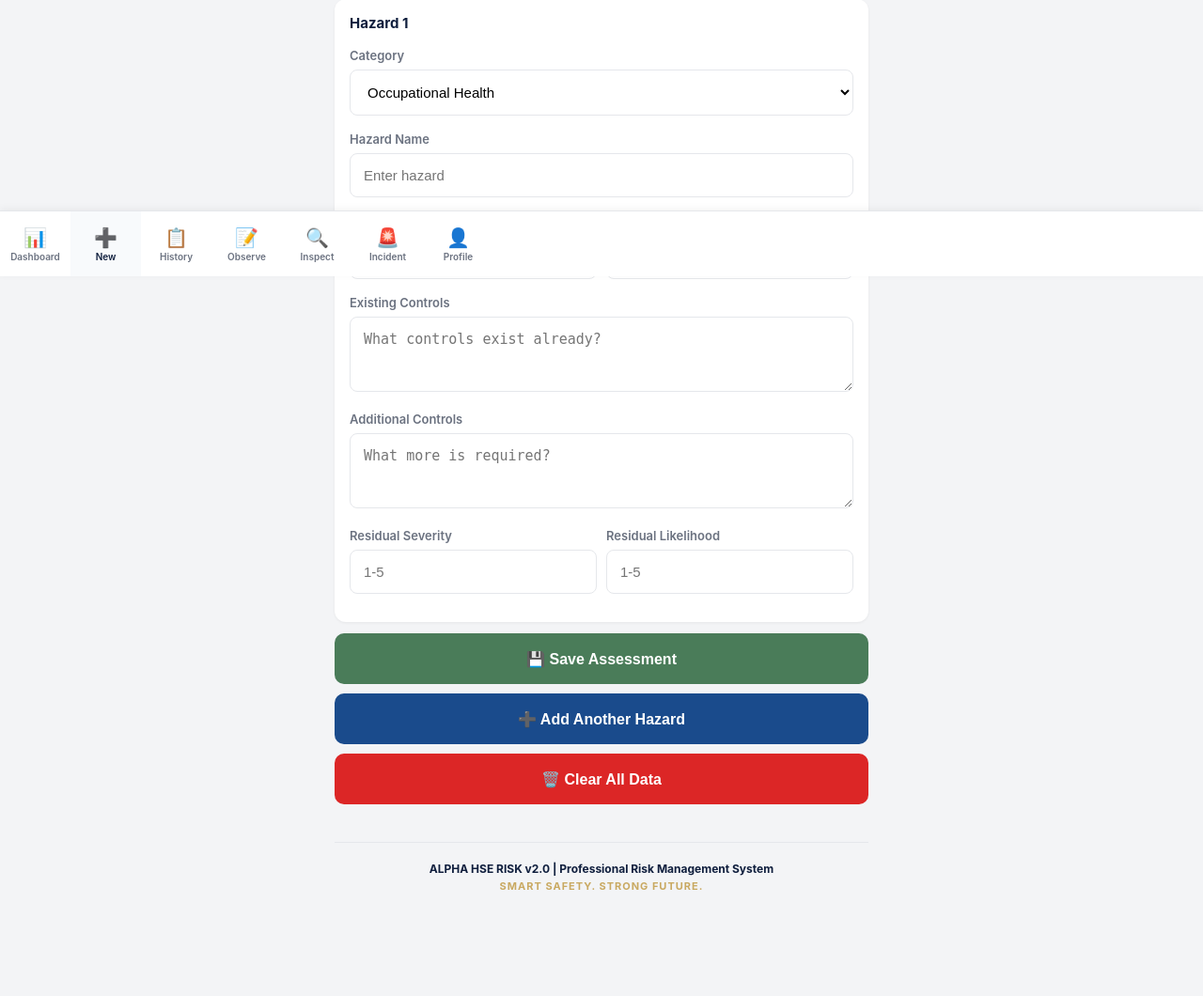
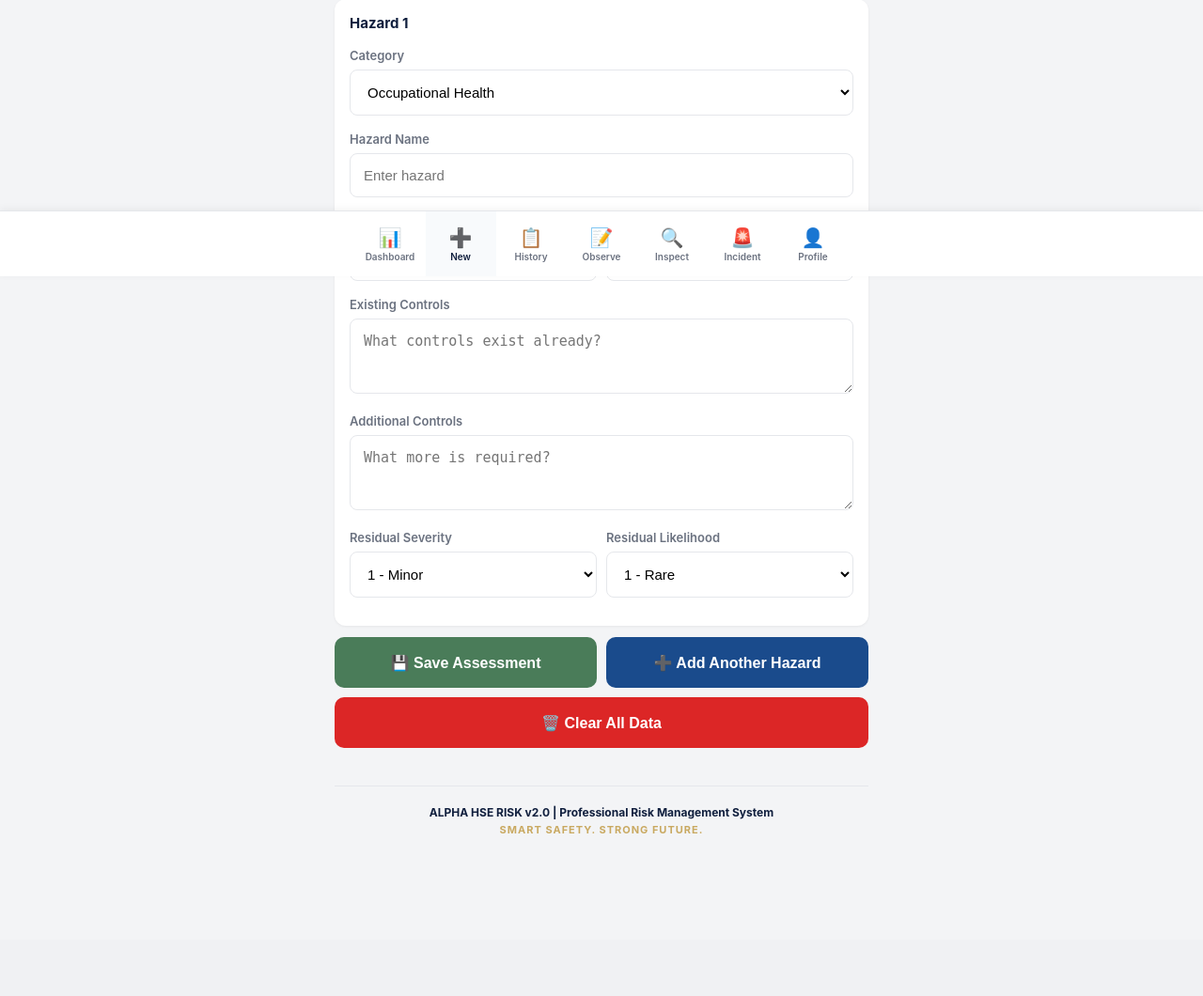
Before and after one commit to Iniobongcodex2/alpha-hse-risk-web, a Flask app: page /new in a window 1280 px wide. Shown: the part 506-1566 px from the top of the page at 94% size. After the commit the page ends 1393 px from the top, so only its background shows below. Run offline with Flask 3, Linux system fonts and the light colour scheme; the visitor is signed in with stand-in values (Sample User, id 1); some libraries are stand-ins or nearby versions.

Commit message:
UI Fix: Centered bottom navigation and fixed button wrapping

```diff
--- a/templates/base.html
+++ b/templates/base.html
@@ -28,19 +28,15 @@
             padding-bottom: 70px;
         }
 
-        /* ---- DARK MODE THEME (FIXED) ---- */
+        /* ---- DARK MODE THEME ---- */
         body.dark-mode {
-            background: #0A1E3D !important; /* Navy Background */
+            background: #0A1E3D !important;
             color: #F3F4F6;
         }
-
-        /* Make cards a slightly lighter blue so they stand out */
         body.dark-mode .card {
             background: #1A4B8C !important;
             color: #FFFFFF;
         }
-
-        /* Ensure text is visible inside the cards */
         body.dark-mode h2,
         body.dark-mode h3,
         body.dark-mode p,
@@ -48,8 +44,6 @@
         body.dark-mode span {
             color: #FFFFFF !important;
         }
-
-        /* Make sure inputs and dropdowns are visible */
         body.dark-mode input,
         body.dark-mode select,
         body.dark-mode textarea {
@@ -57,8 +51,6 @@
             color: #FFFFFF !important;
             border-color: #1A4B8C !important;
         }
-
-        /* Header and Nav colors */
         body.dark-mode .app-header {
             background: #051024;
         }
@@ -102,7 +94,7 @@
             margin: 0 auto;
         }
 
-        /* ---- BOTTOM NAV (SWIPEABLE) ---- */
+        /* ---- BOTTOM NAV (SWIPEABLE & CENTERED) ---- */
         .app-nav {
             position: fixed;
             bottom: 0;
@@ -112,6 +104,10 @@
             background: #FFFFFF;
             border-top: 1px solid #E5E7EB;
             display: flex;
+
+            /* NEW: Center the tabs on desktop */
+            justify-content: center;
+
             z-index: 100;
             box-shadow: 0 -2px 8px rgba(0,0,0,0.05);
 
@@ -145,6 +141,13 @@
         .app-nav a .nav-icon {
             font-size: 20px;
             margin-bottom: 2px;
+        }
+
+        /* Mobile Override: Start from left if it overflows */
+        @media (max-width: 768px) {
+            .app-nav {
+                justify-content: flex-start;
+            }
         }
 
         /* ---- CARDS / TILES ---- */
@@ -192,6 +195,11 @@
     <div class="app-header">
         <h1>{% block header_title %}ALPHA HSE RISK{% endblock %}</h1>
         <button onclick="toggleDarkMode()" style="position: absolute; right: 15px; background: none; border: none; font-size: 20px; cursor: pointer;">🌙</button>
+    </div>
+
+    <!-- NEW: Pending Sync Indicator -->
+    <div id="sync-indicator" style="display: none; position: fixed; top: 60px; left: 0; right: 0; background: #FEF3C7; color: #92400E; text-align: center; font-size: 12px; font-weight: bold; padding: 5px; z-index: 99;">
+        🟡 Pending Sync
     </div>
 
     <div class="app-content">
@@ -288,7 +296,19 @@
             if (!navigator.onLine) return;
             let queue = [];
             try { queue = JSON.parse(localStorage.getItem('alpha_pending_assessments') || '[]'); } catch (e) { return; }
-            if (queue.length === 0) return;
+
+            const indicator = document.getElementById('sync-indicator');
+
+            if (queue.length === 0) {
+                if(indicator) indicator.style.display = 'none';
+                return;
+            }
+
+            if(indicator) {
+                indicator.style.display = 'block';
+                indicator.textContent = `🟡 ${queue.length} Pending Sync`;
+            }
+
             let remaining = [];
             let syncedCount = 0;
             for (let item of queue) {
--- a/templates/new_assessment.html
+++ b/templates/new_assessment.html
@@ -5,6 +5,7 @@
 {% block content %}
 
 <form method="POST" action="/new" id="assessment-form">
+    <input type="hidden" name="csrf_token" value="{{ csrf_token() }}">
 
     <!-- ASSESSMENT DETAILS -->
     <div class="card">
@@ -75,13 +76,25 @@
             <div style="display:flex; gap:10px;">
                 <div style="flex:1;">
                     <label style="font-size:13px; color:#6B7280; font-weight:600;">Severity (1-5)</label>
-                    <input type="number" name="severity[]" min="1" max="5" placeholder="1-5" required
-                           style="width:100%; padding:14px; margin:6px 0 14px; border:1px solid #E5E7EB; border-radius:8px; font-size:15px;">
+                    <select name="severity[]" required
+                            style="width:100%; padding:14px; margin:6px 0 14px; border:1px solid #E5E7EB; border-radius:8px; font-size:15px; background:#FFFFFF;">
+                        <option value="1">1 - Minor</option>
+                        <option value="2">2 - Low</option>
+                        <option value="3">3 - Moderate</option>
+                        <option value="4">4 - Major</option>
+                        <option value="5">5 - Fatal/Critical</option>
+                    </select>
                 </div>
                 <div style="flex:1;">
                     <label style="font-size:13px; color:#6B7280; font-weight:600;">Likelihood (1-5)</label>
-                    <input type="number" name="likelihood[]" min="1" max="5" placeholder="1-5" required
-                           style="width:100%; padding:14px; margin:6px 0 14px; border:1px solid #E5E7EB; border-radius:8px; font-size:15px;">
+                    <select name="likelihood[]" required
+                            style="width:100%; padding:14px; margin:6px 0 14px; border:1px solid #E5E7EB; border-radius:8px; font-size:15px; background:#FFFFFF;">
+                        <option value="1">1 - Rare</option>
+                        <option value="2">2 - Unlikely</option>
+                        <option value="3">3 - Possible</option>
+                        <option value="4">4 - Likely</option>
+                        <option value="5">5 - Almost Certain</option>
+                    </select>
                 </div>
             </div>
 
@@ -96,34 +109,44 @@
             <div style="display:flex; gap:10px;">
                 <div style="flex:1;">
                     <label style="font-size:13px; color:#6B7280; font-weight:600;">Residual Severity</label>
-                    <input type="number" name="residual_severity[]" min="1" max="5" placeholder="1-5" required
-                           style="width:100%; padding:14px; margin:6px 0 14px; border:1px solid #E5E7EB; border-radius:8px; font-size:15px;">
+                    <select name="residual_severity[]" required
+                            style="width:100%; padding:14px; margin:6px 0 14px; border:1px solid #E5E7EB; border-radius:8px; font-size:15px; background:#FFFFFF;">
+                        <option value="1">1 - Minor</option>
+                        <option value="2">2 - Low</option>
+                        <option value="3">3 - Moderate</option>
+                        <option value="4">4 - Major</option>
+                        <option value="5">5 - Fatal/Critical</option>
+                    </select>
                 </div>
                 <div style="flex:1;">
                     <label style="font-size:13px; color:#6B7280; font-weight:600;">Residual Likelihood</label>
-                    <input type="number" name="residual_likelihood[]" min="1" max="5" placeholder="1-5" required
-                           style="width:100%; padding:14px; margin:6px 0 14px; border:1px solid #E5E7EB; border-radius:8px; font-size:15px;">
+                    <select name="residual_likelihood[]" required
+                            style="width:100%; padding:14px; margin:6px 0 14px; border:1px solid #E5E7EB; border-radius:8px; font-size:15px; background:#FFFFFF;">
+                        <option value="1">1 - Rare</option>
+                        <option value="2">2 - Unlikely</option>
+                        <option value="3">3 - Possible</option>
+                        <option value="4">4 - Likely</option>
+                        <option value="5">5 - Almost Certain</option>
+                    </select>
                 </div>
             </div>
         </div>
     </div>
 
-    <!-- BUTTONS -->
-    <div style="display:flex; flex-direction:column; gap:10px; margin-top:10px; margin-bottom: 20px;">
-        <button type="submit" class="btn-primary btn-green" style="width:100%;">
+    <!-- BUTTONS (Fixed Alignment) -->
+    <div style="display:flex; flex-wrap: wrap; gap:10px; margin-top:10px; margin-bottom: 20px; justify-content: center;">
+        <button type="submit" class="btn-primary btn-green" style="flex: 1; min-width: 200px;">
             💾 Save Assessment
         </button>
 
-        <button type="button" onclick="addHazard()" class="btn-primary" style="background:#1A4B8C; color:#FFFFFF; width:100%;">
+        <button type="button" onclick="addHazard()" class="btn-primary" style="background:#1A4B8C; color:#FFFFFF; flex: 1; min-width: 200px;">
             ➕ Add Another Hazard
         </button>
 
-        <!-- CLEAR ALL BUTTON -->
-        <button type="button" onclick="clearAll()" class="btn-primary" style="background:#DC2626; color:#FFFFFF; width:100%;">
+        <button type="button" onclick="clearAll()" class="btn-primary" style="background:#DC2626; color:#FFFFFF; flex: 1; min-width: 200px;">
             🗑️ Clear All Data
         </button>
     </div>
-
 </form>
 
 <script>
@@ -151,14 +174,14 @@
         // Clone the first block
         const newBlock = firstBlock.cloneNode(true);
 
-        // Clear the input values in the new block
-        newBlock.querySelectorAll('input, textarea, select').forEach(input => {
-            if (input.type !== 'number') input.value = '';
+        // Clear the input values and reset dropdowns in the new block
+        newBlock.querySelectorAll('input, textarea').forEach(input => {
             input.value = '';
         });
+        newBlock.querySelectorAll('select').forEach(select => {
+            select.selectedIndex = 0;
+        });
 
-        // Reset the dropdown to the first option
-        newBlock.querySelector('.category-select').selectedIndex = 0;
         newBlock.querySelector('.custom-category-div').style.display = 'none';
 
         // Update the Hazard Number title
@@ -193,24 +216,23 @@
     function clearAll() {
         if (confirm("Are you sure you want to clear the entire form? All unsaved data will be lost.")) {
             const form = document.getElementById('assessment-form');
-            form.reset(); // Resets all standard inputs
+            form.reset();
 
             const container = document.getElementById('hazards-container');
             const blocks = container.querySelectorAll('.hazard-block');
 
-            // Remove all extra hazard blocks, keeping only the first one
             for (let i = 1; i < blocks.length; i++) {
                 blocks[i].remove();
             }
 
-            // Reset the first block completely
             const firstBlock = container.querySelector('.hazard-block');
             if (firstBlock) {
-                firstBlock.querySelectorAll('input, textarea, select').forEach(input => {
+                firstBlock.querySelectorAll('input, textarea').forEach(input => {
                     input.value = '';
                 });
-                const select = firstBlock.querySelector('.category-select');
-                if (select) select.selectedIndex = 0;
+                firstBlock.querySelectorAll('select').forEach(select => {
+                    select.selectedIndex = 0;
+                });
 
                 const customDiv = firstBlock.querySelector('.custom-category-div');
                 if (customDiv) customDiv.style.display = 'none';
@@ -226,12 +248,11 @@
         if (!form) return;
 
         form.addEventListener('submit', async function(event) {
-            event.preventDefault(); // Always stop default submission
+            event.preventDefault();
 
             const formData = new FormData(form);
             const assessment = {};
 
-            // Build the JSON object, preserving arrays for multiple hazards
             formData.forEach((value, key) => {
                 if (!assessment[key]) {
                     assessment[key] = [];
@@ -241,13 +262,17 @@
             assessment['saved_at'] = new Date().toISOString();
 
             try {
-                // Try to send to the server
+                // Wait 15 seconds before timing out (allows Render to wake up)
+                const controller = new AbortController();
+                const timeoutId = setTimeout(() => controller.abort(), 15000);
+
                 let response = await fetch('/new', {
                     method: 'POST',
-                    body: formData
+                    body: formData,
+                    signal: controller.signal
                 });
+                clearTimeout(timeoutId);
 
-                // If session expired and we got redirected to login
                 if (response.redirected && response.url.includes('/login')) {
                     alert("Your session expired. Please log in again.");
                     window.location.href = '/login';
@@ -255,12 +280,11 @@
                 }
 
                 if (response.ok) {
-                    window.location.href = '/history'; // Success!
+                    window.location.href = '/history';
                 } else {
                     throw new Error('Server returned an error');
                 }
             } catch (error) {
-                // FALLBACK: If the fetch fails (offline, server asleep, etc.)
                 let queue = [];
                 try {
                     queue = JSON.parse(localStorage.getItem('alpha_pending_assessments') || '[]');
@@ -277,7 +301,6 @@
                     'It will sync automatically when you are back online.'
                 );
 
-                // Reset the form so they can enter another one
                 form.reset();
                 const container = document.getElementById('hazards-container');
                 const blocks = container.querySelectorAll('.hazard-block');
@@ -286,7 +309,7 @@
                 const firstBlock = container.querySelector('.hazard-block');
                 if (firstBlock) {
                     firstBlock.querySelectorAll('input, textarea').forEach(input => input.value = '');
-                    firstBlock.querySelector('.category-select').selectedIndex = 0;
+                    firstBlock.querySelectorAll('select').forEach(select => select.selectedIndex = 0);
                     firstBlock.querySelector('.custom-category-div').style.display = 'none';
                     firstBlock.querySelector('.hazard-number').textContent = '1';
                 }
```
